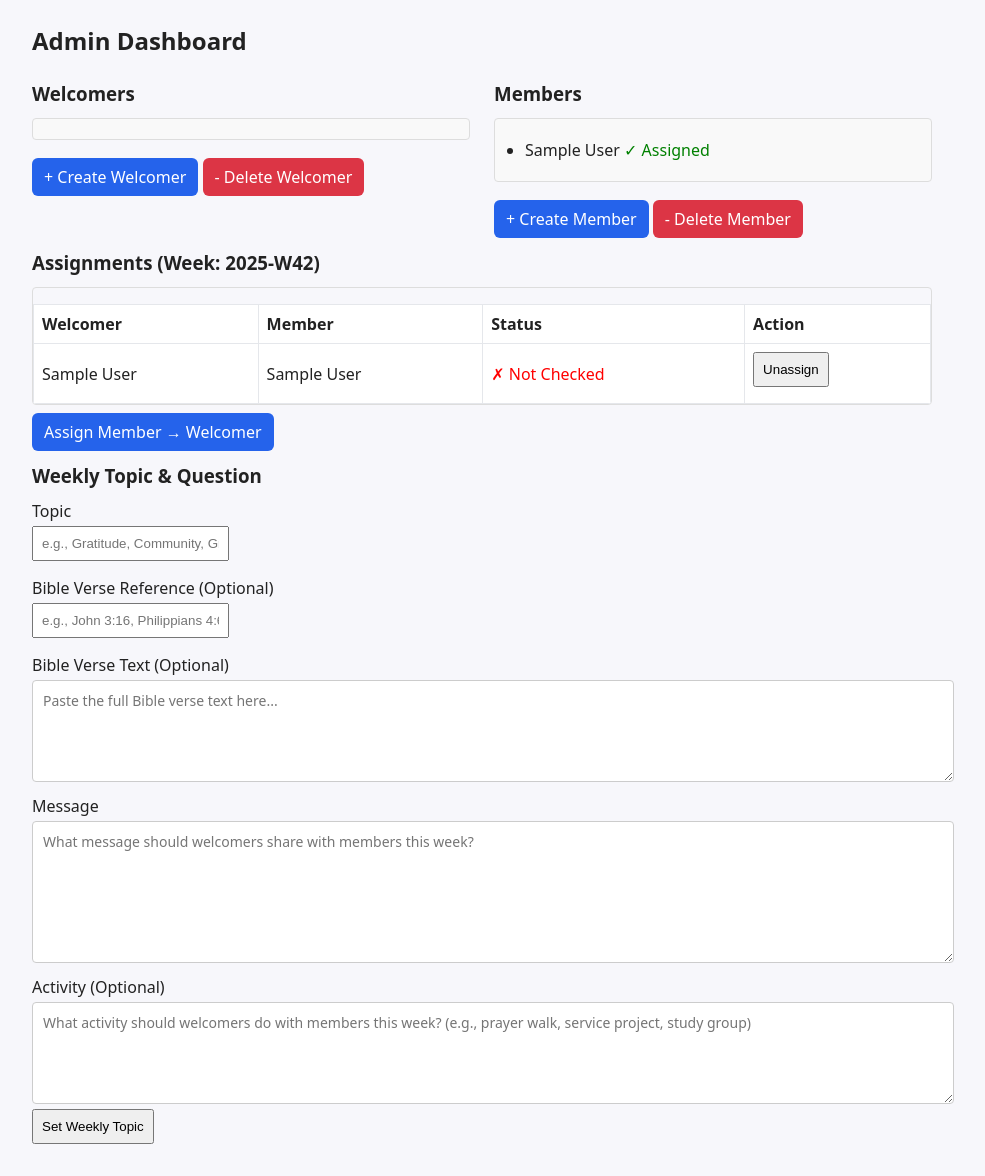
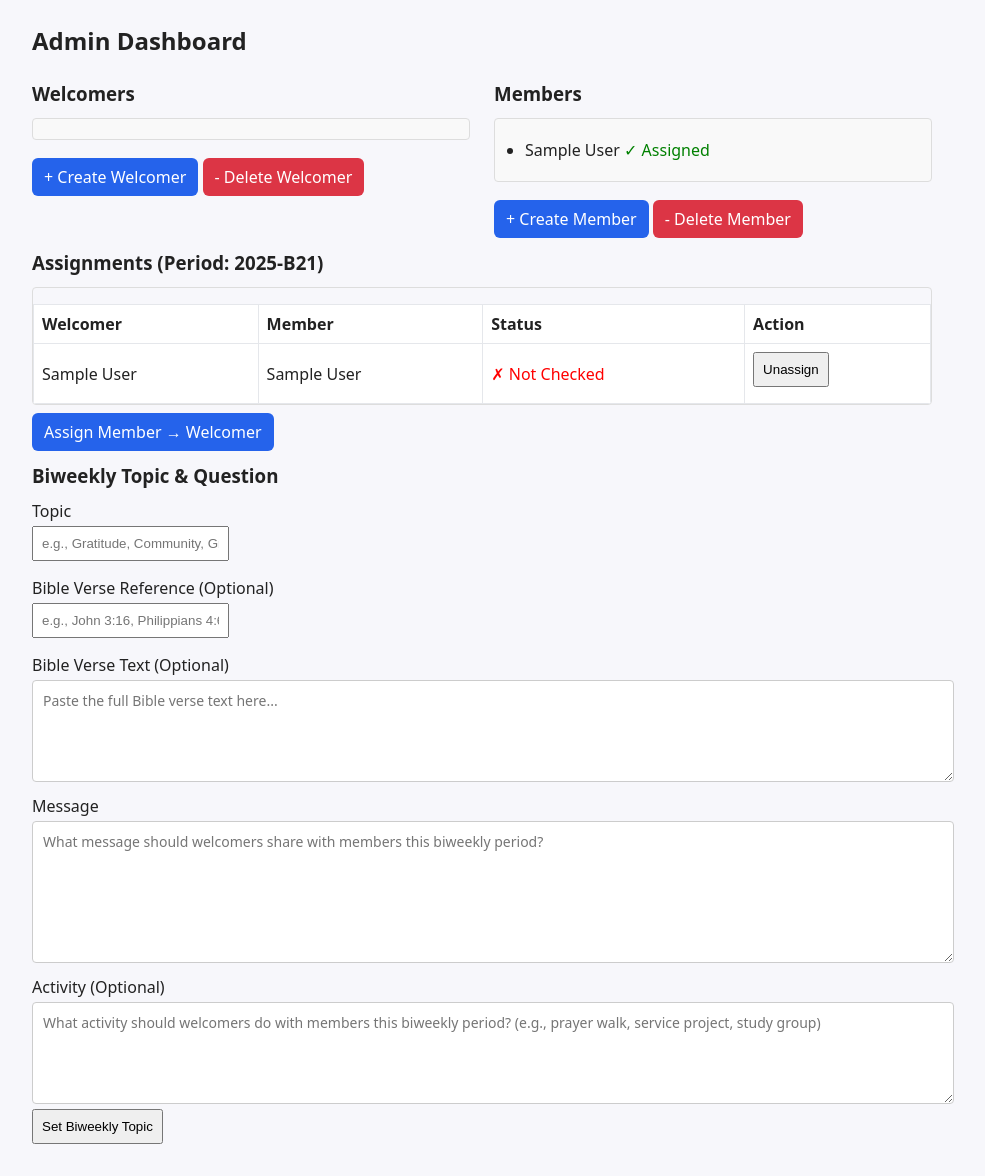
Before and after one commit to Jason-Kim1023/UpperRoomApp, a Flask app: page /admin/dashboard in a window 1280 px wide. Shown: the part 46-1222 px from the top of the page, without its empty margins (158-1143 px from the left). Run offline with Flask 3, Linux system fonts and the light colour scheme; a user stored in the database is signed in; tables that the repository leaves empty hold one stand-in row (values such as "Sample post").

Commit message:
biweekly

```diff
--- a/admin/routes.py
+++ b/admin/routes.py
@@ -181,7 +181,7 @@
 
 @admin_bp.route("/set-weekly-topic", methods=["POST"])
 @role_required("admin")
-def set_weekly_topic():
+def set_biweekly_topic():
     week_key = current_week_key()
     topic = request.form["topic"].strip()
     bible_verse_ref = request.form.get("bible_verse_ref", "").strip()
@@ -193,7 +193,7 @@
         flash("Both topic and question are required.", "error")
         return redirect(url_for("admin.dashboard"))
 
-    # Check if topic already exists for this week
+    # Check if topic already exists for this biweekly period
     existing_topic = WeeklyTopic.query.filter_by(week_key=week_key).first()
 
     if existing_topic:
@@ -203,7 +203,7 @@
         existing_topic.bible_verse_text = bible_verse_text if bible_verse_text else None
         existing_topic.question = question
         existing_topic.activity = activity if activity else None
-        flash("Weekly topic updated.", "success")
+        flash("Biweekly topic updated.", "success")
     else:
         # Create new topic
         new_topic = WeeklyTopic(
@@ -215,7 +215,7 @@
             activity=activity if activity else None
         )
         db.session.add(new_topic)
-        flash("Weekly topic set.", "success")
+        flash("Biweekly topic set.", "success")
 
     db.session.commit()
     return redirect(url_for("admin.dashboard"))
--- a/templates/admin/dashboard.html
+++ b/templates/admin/dashboard.html
@@ -36,7 +36,7 @@
   </div>
 </div>
 
-<h3>Assignments (Week: {{ week_key }})</h3>
+<h3>Assignments (Period: {{ week_key }})</h3>
 <div style="max-height: 400px; overflow-y: auto; border: 1px solid #ddd; border-radius: 4px;">
   <table>
     <thead style="position: sticky; top: 0; background: white; z-index: 10;"><tr><th>Welcomer</th><th>Member</th><th>Status</th><th>Action</th></tr></thead>
@@ -65,8 +65,8 @@
 
 <a class="btn" href="{{ url_for('admin.assign') }}">Assign Member → Welcomer</a>
 
-<h3>Weekly Topic & Question</h3>
-<form method="post" action="{{ url_for('admin.set_weekly_topic') }}">
+<h3>Biweekly Topic & Question</h3>
+<form method="post" action="{{ url_for('admin.set_biweekly_topic') }}">
   <label>Topic</label>
   <input name="topic" value="{{ current_topic.topic if current_topic else '' }}" placeholder="e.g., Gratitude, Community, Growth" required>
 
@@ -77,16 +77,16 @@
   <textarea name="bible_verse_text" placeholder="Paste the full Bible verse text here..." class="textarea-formatted">{{ current_topic.bible_verse_text if current_topic else '' }}</textarea>
 
   <label>Message</label>
-  <textarea name="question" placeholder="What message should welcomers share with members this week?" required class="textarea-formatted" style="min-height: 120px;">{{ current_topic.question if current_topic else '' }}</textarea>
+  <textarea name="question" placeholder="What message should welcomers share with members this biweekly period?" required class="textarea-formatted" style="min-height: 120px;">{{ current_topic.question if current_topic else '' }}</textarea>
 
   <label>Activity (Optional)</label>
-  <textarea name="activity" placeholder="What activity should welcomers do with members this week? (e.g., prayer walk, service project, study group)" class="textarea-formatted">{{ current_topic.activity if current_topic else '' }}</textarea>
+  <textarea name="activity" placeholder="What activity should welcomers do with members this biweekly period? (e.g., prayer walk, service project, study group)" class="textarea-formatted">{{ current_topic.activity if current_topic else '' }}</textarea>
 
   <button type="submit">
     {% if current_topic %}
-      Update Weekly Topic
+      Update Biweekly Topic
     {% else %}
-      Set Weekly Topic
+      Set Biweekly Topic
     {% endif %}
   </button>
 </form>
--- a/templates/index.html
+++ b/templates/index.html
@@ -1,5 +1,5 @@
 {% extends "base.html" %}
 {% block content %}
   <h1>The Greeters Ministry App</h1>
-  <p>Admins can create welcomers, members, and assignments. Welcomers see weekly checklists.</p>
+  <p>Admins can create welcomers, members, and assignments. Welcomers see biweekly checklists.</p>
 {% endblock %}
--- a/week.py
+++ b/week.py
@@ -3,4 +3,7 @@
 def current_week_key(d: date | None = None) -> str:
     d = d or date.today()
     iso_year, iso_week, _ = d.isocalendar()
-    return f"{iso_year}-W{iso_week:02d}"
+    # Convert weekly ISO week to biweekly period
+    # Each biweekly period covers 2 ISO weeks
+    biweekly_period = ((iso_week - 1) // 2) + 1
+    return f"{iso_year}-B{biweekly_period:02d}"
--- a/welcomer/routes.py
+++ b/welcomer/routes.py
@@ -13,7 +13,7 @@
         return redirect(url_for("auth.login"))
     week_key = current_week_key()
 
-    # Get current weekly topic
+    # Get current biweekly topic
     current_topic = WeeklyTopic.query.filter_by(week_key=week_key).first()
 
     # List assigned members to this welcomer
```
Also changed, not shown: models.py (+4 -4 lines), templates/welcomer/dashboard.html (+5 -5 lines), README.md.
